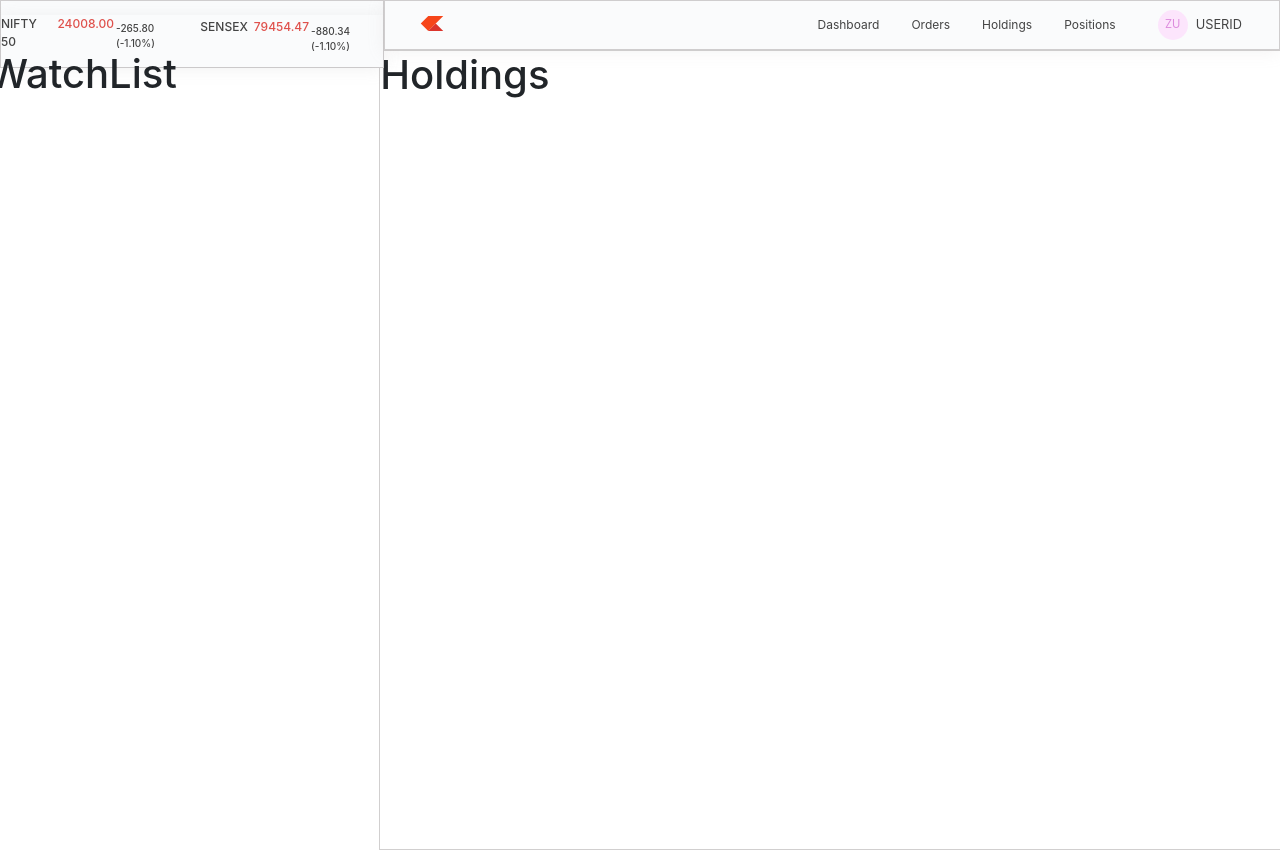
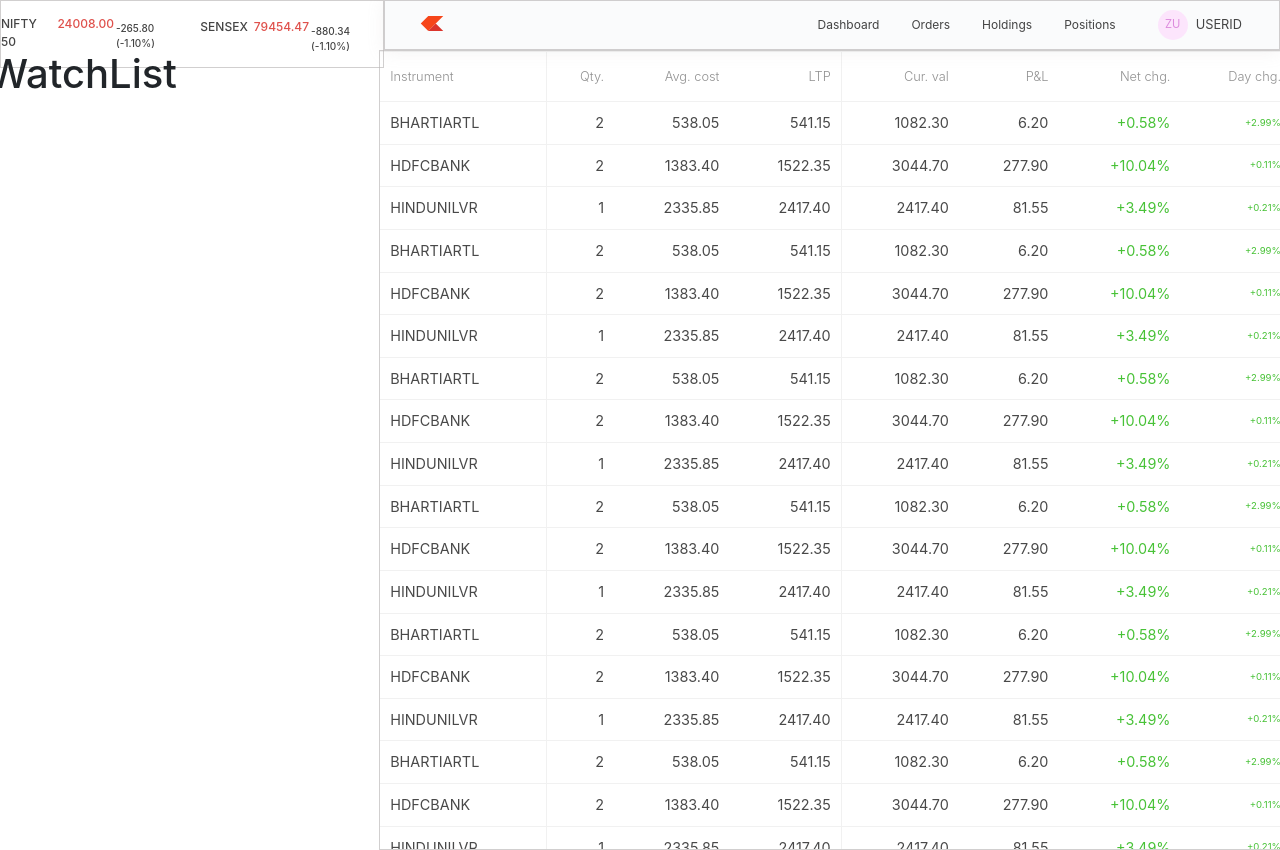
Before and after one commit to jainishh/Zerodha, a React (Create React App) app in the folder dashboard/: page /holdings in a window 1280 px wide. Built offline with nearby package versions, Linux system fonts and the light colour scheme.

Commit message:
Holdings

```diff
--- a/dashboard/src/components/Holdings.js
+++ b/dashboard/src/components/Holdings.js
@@ -1,7 +1,115 @@
-import React from "react";
+import React, { useState, useEffect } from "react";
+import "./Orders&Holdings.css";
+import { holdings } from "../data/data";
 
 const Holdings = () => {
-  return <h1>Holdings</h1>;
+  const [allHoldings, setAllHoldings] = useState([]);
+  const [totals, setTotals] = useState({
+    investment: 0,
+    currentValue: 0,
+    profitLoss: 0,
+    profitLossPercent: 0,
+  });
+
+  useEffect(() => {
+    setAllHoldings(holdings); //load local data
+    const allData = calculateData(holdings);
+    setTotals(allData);
+  }, []);
+
+  const calculateData = (holdings) => {
+    let totalInvest = 0;
+    let totalCurrentValue = 0;
+    holdings.forEach((stock) => {
+      totalInvest += stock.avg * stock.qty;
+      totalCurrentValue += stock.price * stock.qty;
+    });
+
+    const profitLoss = totalCurrentValue - totalInvest;
+    const profitLossPercent =
+      totalInvest > 0 ? (profitLoss / totalInvest) * 100 : 0;
+
+    return {
+      investment: totalInvest,
+      currentValue: totalCurrentValue,
+      profitLoss: profitLoss,
+      profitLossPercent: profitLossPercent,
+    };
+  };
+
+  return (
+    <div className="containerHoldings">
+      {/* <h3 className="title">Holdings ({allHoldings.length})</h3> */}
+      <div className="order-table holdings-table">
+        <table>
+          <tr>
+            <th>Instrument</th>
+            <th>Qty.</th>
+            <th>Avg. cost</th>
+            <th>LTP</th>
+            <th>Cur. val</th>
+            <th>P&L</th>
+            <th>Net chg.</th>
+            <th>Day chg.</th>
+          </tr>
+
+          {allHoldings.map((stock, index) => {
+            const curValue = stock.price * stock.qty;
+            const isProfit = curValue - stock.avg * stock.qty >= 0.0;
+            const profClass = isProfit ? "profit" : "loss";
+            const dayClass = stock.isLoss ? "loss" : "profit";
+
+            return (
+              <tr key={index}>
+                <td>{stock.name}</td>
+                <td>{stock.qty ?? 0}</td>
+                <td>
+                  {typeof stock.avg === "number"
+                    ? stock.avg.toFixed(2)
+                    : "0.00"}
+                </td>
+                <td>
+                  {typeof stock.price === "number"
+                    ? stock.price.toFixed(2)
+                    : "0.00"}
+                </td>
+                <td>
+                  {typeof curValue === "number" ? curValue.toFixed(2) : "0.00"}
+                </td>
+                <td className="profClass">
+                  {typeof stock.avg === "number" &&
+                  typeof stock.qty === "number" &&
+                  typeof curValue === "number"
+                    ? (curValue - stock.avg * stock.qty).toFixed(2)
+                    : "0.00"}
+                </td>
+                <td className={profClass}>{stock.net ?? "--"}</td>
+                <td className={dayClass}>{stock.day ?? "--"}</td>
+              </tr>
+            );
+          })}
+        </table>
+      </div>
+
+      <div className="row holding-invest-info">
+        <div className="col">
+          <h5>{totals.investment.toFixed(2)}</h5>
+          <p>Total investment</p>
+        </div>
+        <div className="col">
+          <h5>{totals.currentValue.toFixed(2)}</h5>
+          <p>Current value</p>
+        </div>
+        <div className="col">
+          <h5 className={totals.profitLoss >= 0 ? "profit" : "loss"}>
+            {totals.profitLoss.toFixed(2)} (
+            {totals.profitLossPercent.toFixed(2)}%)
+          </h5>
+          <p>P&L</p>
+        </div>
+      </div>
+    </div>
+  );
 };
 
 export default Holdings;
--- a/dashboard/src/components/Orders&Holdings.css
+++ b/dashboard/src/components/Orders&Holdings.css
@@ -105,3 +105,19 @@
 .row .col:last-child h5 {
   color: rgb(72, 194, 55);
 }
+
+.holding-invest-info {
+  margin-top: 50px;
+  margin-left: 10px;
+}
+
+.col p {
+  color: rgb(145, 145, 145) !important;
+}
+
+/* Mobile Screen */
+@media (max-width: 768px) {
+  .containerHoldings {
+    padding: 0rem 1rem;
+  }
+}
--- a/dashboard/src/components/TopBar.css
+++ b/dashboard/src/components/TopBar.css
@@ -6,7 +6,7 @@
   top: 0;
   width: 30%;
   z-index: 1000;
-  background: #fafbfc;
+  /* background: #fafbfc; */
 }
 
 .insidecontainer {
@@ -17,7 +17,7 @@
   justify-content: center;
   align-items: center;
   margin: 0;
-  box-shadow: 0 0.1rem 1rem rgba(163, 162, 162, 0.15);
+  /* box-shadow: 0 0.1rem 1rem rgba(163, 162, 162, 0.15); */
   margin-top: 14px;
 }
 
--- a/dashboard/src/data/data.js
+++ b/dashboard/src/data/data.js
@@ -60,89 +60,124 @@
     day: "+0.21%",
   },
   {
-    name: "INFY",
-    qty: 1,
-    avg: 1350.5,
-    price: 1555.45,
-    net: "+15.18%",
-    day: "-1.60%",
-    isLoss: true,
+    name: "BHARTIARTL",
+    qty: 2,
+    avg: 538.05,
+    price: 541.15,
+    net: "+0.58%",
+    day: "+2.99%",
   },
   {
-    name: "ITC",
-    qty: 5,
-    avg: 202.0,
-    price: 207.9,
-    net: "+2.92%",
-    day: "+0.80%",
+    name: "HDFCBANK",
+    qty: 2,
+    avg: 1383.4,
+    price: 1522.35,
+    net: "+10.04%",
+    day: "+0.11%",
   },
   {
-    name: "KPITTECH",
-    qty: 5,
-    avg: 250.3,
-    price: 266.45,
-    net: "+6.45%",
-    day: "+3.54%",
+    name: "HINDUNILVR",
+    qty: 1,
+    avg: 2335.85,
+    price: 2417.4,
+    net: "+3.49%",
+    day: "+0.21%",
   },
   {
-    name: "M&M",
+    name: "BHARTIARTL",
     qty: 2,
-    avg: 809.9,
-    price: 779.8,
-    net: "-3.72%",
-    day: "-0.01%",
-    isLoss: true,
+    avg: 538.05,
+    price: 541.15,
+    net: "+0.58%",
+    day: "+2.99%",
   },
   {
-    name: "RELIANCE",
-    qty: 1,
-    avg: 2193.7,
-    price: 2112.4,
-    net: "-3.71%",
-    day: "+1.44%",
+    name: "HDFCBANK",
+    qty: 2,
+    avg: 1383.4,
+    price: 1522.35,
+    net: "+10.04%",
+    day: "+0.11%",
   },
   {
-    name: "SBIN",
-    qty: 4,
-    avg: 324.35,
-    price: 430.2,
-    net: "+32.63%",
-    day: "-0.34%",
-    isLoss: true,
+    name: "HINDUNILVR",
+    qty: 1,
+    avg: 2335.85,
+    price: 2417.4,
+    net: "+3.49%",
+    day: "+0.21%",
   },
   {
-    name: "SGBMAY29",
+    name: "BHARTIARTL",
     qty: 2,
-    avg: 4727.0,
-    price: 4719.0,
-    net: "-0.17%",
-    day: "+0.15%",
+    avg: 538.05,
+    price: 541.15,
+    net: "+0.58%",
+    day: "+2.99%",
   },
   {
-    name: "TATAPOWER",
-    qty: 5,
-    avg: 104.2,
-    price: 124.15,
-    net: "+19.15%",
-    day: "-0.24%",
-    isLoss: true,
+    name: "HDFCBANK",
+    qty: 2,
+    avg: 1383.4,
+    price: 1522.35,
+    net: "+10.04%",
+    day: "+0.11%",
   },
   {
-    name: "TCS",
+    name: "HINDUNILVR",
     qty: 1,
-    avg: 3041.7,
-    price: 3194.8,
-    net: "+5.03%",
-    day: "-0.25%",
-    isLoss: true,
+    avg: 2335.85,
+    price: 2417.4,
+    net: "+3.49%",
+    day: "+0.21%",
   },
   {
-    name: "WIPRO",
-    qty: 4,
-    avg: 489.3,
-    price: 577.75,
-    net: "+18.08%",
-    day: "+0.32%",
+    name: "BHARTIARTL",
+    qty: 2,
+    avg: 538.05,
+    price: 541.15,
+    net: "+0.58%",
+    day: "+2.99%",
+  },
+  {
+    name: "HDFCBANK",
+    qty: 2,
+    avg: 1383.4,
+    price: 1522.35,
+    net: "+10.04%",
+    day: "+0.11%",
+  },
+  {
+    name: "HINDUNILVR",
+    qty: 1,
+    avg: 2335.85,
+    price: 2417.4,
+    net: "+3.49%",
+    day: "+0.21%",
+  },
+  {
+    name: "BHARTIARTL",
+    qty: 2,
+    avg: 538.05,
+    price: 541.15,
+    net: "+0.58%",
+    day: "+2.99%",
+  },
+  {
+    name: "HDFCBANK",
+    qty: 2,
+    avg: 1383.4,
+    price: 1522.35,
+    net: "+10.04%",
+    day: "+0.11%",
+  },
+  {
+    name: "HINDUNILVR",
+    qty: 1,
+    avg: 2335.85,
+    price: 2417.4,
+    net: "+3.49%",
+    day: "+0.21%",
   },
 ];
 
```
